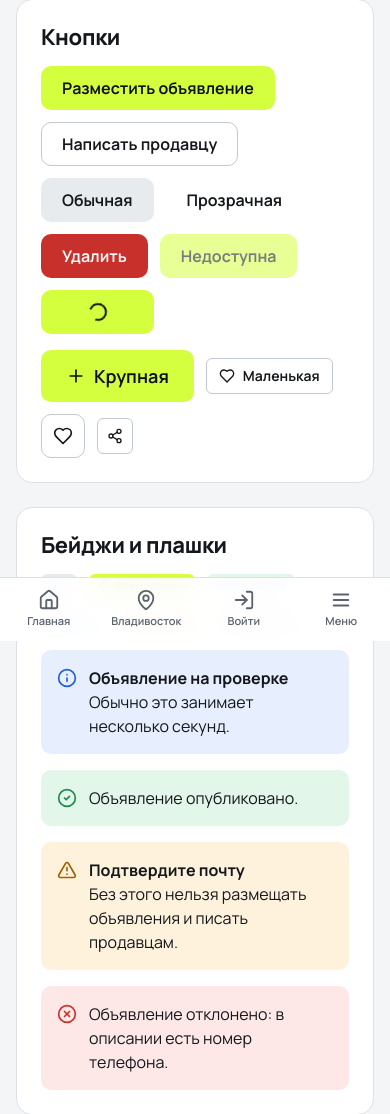
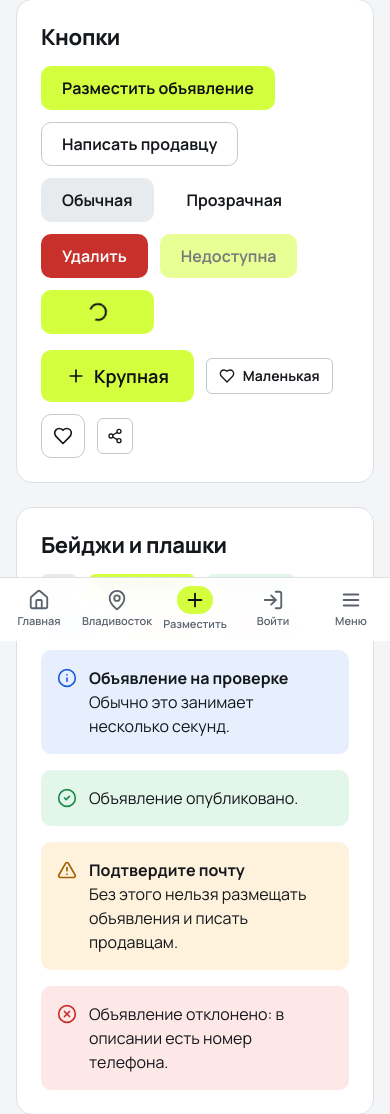
Before and after one commit to kis1mik1/vtoroy_zaryad, a Django app: page /dev/ui/ in a window 390 px wide. Shown: the part 203-1317 px from the top of the page. Run offline with Django 5.2, Linux system fonts and the light colour scheme; data comes from the database, SQL or seed files in the repository; parts of the project's set-up code (start-up, migrations or seed data) failed here and were passed over.

Commit message:
Шапка и меню: размещение объявления и личный кабинет
Кнопка «Разместить объявление» в шапке и в нижнем меню на телефоне,
пункт «Мои объявления» в меню пользователя, выбор города в мобильном
меню. README: загрузка справочника и порядок модерации.

```diff
--- a/apps/catalog/models.py
+++ b/apps/catalog/models.py
@@ -144,7 +144,10 @@ class Attribute(models.Model):
     def format_number(self, value) -> str:
         text = f"{value.normalize():f}" if hasattr(value, "normalize") else str(value)
         text = text.replace(".", ",")
-        return f"{text} {self.unit}" if self.unit else text
+        if not self.unit:
+            return text
+        separator = "" if self.unit in ("″", "%") else "\u00a0"
+        return f"{text}{separator}{self.unit}"
 
 
 class AttributeOption(models.Model):
--- a/static/css/layout.css
+++ b/static/css/layout.css
@@ -207,6 +207,19 @@
   .bottom-nav__item[aria-current="page"] .icon {
     color: var(--color-accent-text);
   }
+
+  .bottom-nav__plus {
+    display: grid;
+    place-items: center;
+    width: 36px;
+    height: 28px;
+    border-radius: var(--radius-full);
+    background: var(--color-accent);
+  }
+
+  .bottom-nav__item .bottom-nav__plus .icon {
+    color: var(--color-on-accent);
+  }
 }
 
 .side-nav {
--- a/templates/components/bottom_nav.html
+++ b/templates/components/bottom_nav.html
@@ -4,17 +4,23 @@
   <a class="bottom-nav__item" href="{{ home_url }}"{% if request.path == home_url %} aria-current="page"{% endif %}>
     {% icon "house" 22 %}<span>Главная</span>
   </a>
-  <a class="bottom-nav__item" href="{{ city_url }}?next={{ request.get_full_path|urlencode }}"{% if request.path == city_url %} aria-current="page"{% endif %}>
-    {% icon "map-pin" 22 %}<span>{% if current_city %}{{ current_city.name|truncatechars:12 }}{% else %}Все города{% endif %}</span>
+  {% if not user.is_authenticated %}
+    <a class="bottom-nav__item" href="{{ city_url }}?next={{ request.get_full_path|urlencode }}"{% if request.path == city_url %} aria-current="page"{% endif %}>
+      {% icon "map-pin" 22 %}<span>{% if current_city %}{{ current_city.name|truncatechars:12 }}{% else %}Все города{% endif %}</span>
+    </a>
+  {% endif %}
+  {% url 'ads:create' as create_url %}
+  <a class="bottom-nav__item bottom-nav__item--post" href="{{ create_url }}"{% if request.path == create_url %} aria-current="page"{% endif %}>
+    <span class="bottom-nav__plus">{% icon "plus" 22 %}</span><span>Разместить</span>
   </a>
   {% if user.is_authenticated %}
     {% url 'notifications:list' as notifications_url %}
     <a class="bottom-nav__item" href="{{ notifications_url }}"{% if request.path == notifications_url %} aria-current="page"{% endif %}>
       <span class="bottom-nav__icon">{% icon "bell" 22 %}{% include "notifications/partials/badge.html" %}</span><span>Уведомления</span>
     </a>
-    {% url 'accounts:settings' as settings_url %}
-    <a class="bottom-nav__item" href="{{ settings_url }}"{% if request.path|slice:":9" == "/account/" %} aria-current="page"{% endif %}>
-      {% icon "user" 22 %}<span>Профиль</span>
+    {% url 'ads:my_ads' as my_ads_url %}
+    <a class="bottom-nav__item" href="{{ my_ads_url }}"{% if request.path == my_ads_url or request.path|slice:":9" == "/account/" %} aria-current="page"{% endif %}>
+      {% icon "user" 22 %}<span>Кабинет</span>
     </a>
   {% else %}
     {% url 'accounts:login' as login_url %}
--- a/templates/components/header.html
+++ b/templates/components/header.html
@@ -14,6 +14,7 @@
     </a>
     <div class="site-header__spacer"></div>
     <div class="site-header__actions">
+      <a class="btn btn--primary btn--sm site-header__post hide-mobile" href="{% url 'ads:create' %}">{% icon "plus" 18 %}Разместить объявление</a>
       {% include "components/theme_switcher.html" %}
       {% include "components/user_menu.html" %}
     </div>
--- a/templates/components/menu.html
+++ b/templates/components/menu.html
@@ -6,6 +6,7 @@
   <div class="modal__body stack">
     {% if user.is_authenticated %}
       <div class="menu-list">
+        <a class="dropdown__item" href="{% url 'ads:my_ads' %}">{% icon "package" 18 %}Мои объявления</a>
         <a class="dropdown__item" href="{% url 'accounts:settings' %}">{% icon "settings" 18 %}Настройки профиля</a>
         {% if user.is_staff %}<a class="dropdown__item" href="{% url 'admin:index' %}">{% icon "lock" 18 %}Управление сайтом</a>{% endif %}
         <form method="post" action="{% url 'accounts:logout' %}">
@@ -21,6 +22,9 @@
       </div>
       <div class="dropdown__divider"></div>
     {% endif %}
+    <div class="menu-list">
+      <a class="dropdown__item" href="{% url 'core:city_select' %}?next={{ request.get_full_path|urlencode }}">{% icon "map-pin" 18 %}Город: {% if current_city %}{{ current_city.name }}{% else %}все города{% endif %}</a>
+    </div>
     <nav class="menu-list" aria-label="Разделы">
       <a class="dropdown__item" href="{% url 'core:rules' %}">{% icon "file-text" 18 %}Правила размещения</a>
       <a class="dropdown__item" href="{% url 'core:safety' %}">{% icon "shield-check" 18 %}Безопасная сделка</a>
--- a/templates/components/user_menu.html
+++ b/templates/components/user_menu.html
@@ -20,6 +20,7 @@
         <span class="dropdown__profile-email">{{ user.email }}</span>
       </div>
       <div class="dropdown__divider"></div>
+      <a class="dropdown__item" role="menuitem" href="{% url 'ads:my_ads' %}">{% icon "package" 18 %}Мои объявления</a>
       <a class="dropdown__item" role="menuitem" href="{% url 'accounts:settings' %}">{% icon "settings" 18 %}Настройки профиля</a>
       <a class="dropdown__item" role="menuitem" href="{% url 'notifications:list' %}">{% icon "bell" 18 %}Уведомления</a>
       {% if user.is_staff %}
```
Also changed, not shown: README.md.
